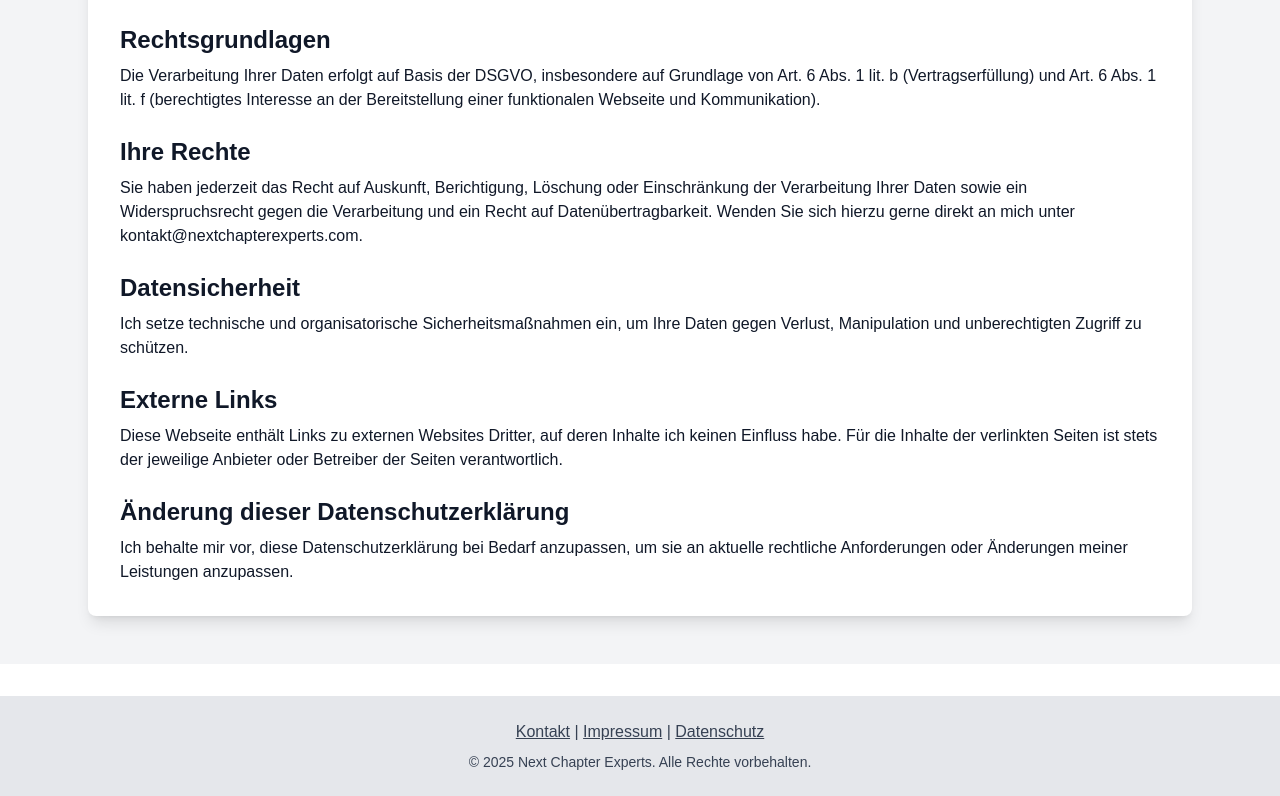
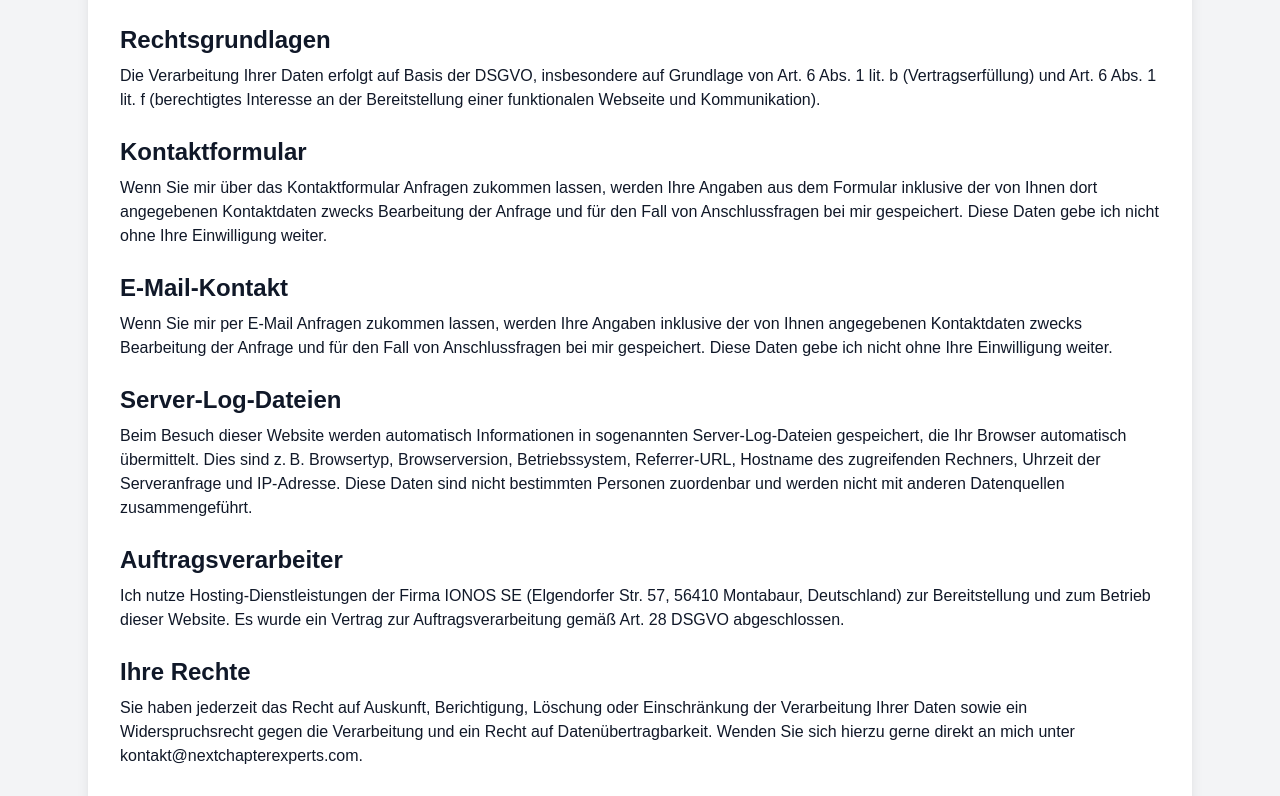
Before and after one commit to NextChapterExperts/WebSeite, a Next.js app: page /datenschutz in a window 1280 px wide. Shown: the part 660-1456 px from the top of the page. Built offline with nearby package versions, Linux system fonts and the light colour scheme.

Commit message:
Kleinere Fehler, Datenschutz überarbeitet

```diff
--- a/src/app/datenschutz/page.tsx
+++ b/src/app/datenschutz/page.tsx
@@ -35,6 +35,33 @@ export default function DatenschutzPage() {
                         und Art. 6 Abs. 1 lit. f (berechtigtes Interesse an der Bereitstellung einer funktionalen Webseite und Kommunikation).
                     </p>
 
+                    <h2 className="text-2xl font-semibold mt-6 mb-2">Kontaktformular</h2>
+                    <p>
+                        Wenn Sie mir über das Kontaktformular Anfragen zukommen lassen, werden Ihre Angaben aus dem Formular inklusive der von Ihnen dort angegebenen Kontaktdaten
+                        zwecks Bearbeitung der Anfrage und für den Fall von Anschlussfragen bei mir gespeichert.
+                        Diese Daten gebe ich nicht ohne Ihre Einwilligung weiter.
+                    </p>
+
+                    <h2 className="text-2xl font-semibold mt-6 mb-2">E-Mail-Kontakt</h2>
+                    <p>
+                        Wenn Sie mir per E-Mail Anfragen zukommen lassen, werden Ihre Angaben inklusive der von Ihnen angegebenen Kontaktdaten
+                        zwecks Bearbeitung der Anfrage und für den Fall von Anschlussfragen bei mir gespeichert.
+                        Diese Daten gebe ich nicht ohne Ihre Einwilligung weiter.
+                    </p>
+
+                    <h2 className="text-2xl font-semibold mt-6 mb-2">Server-Log-Dateien</h2>
+                    <p>
+                        Beim Besuch dieser Website werden automatisch Informationen in sogenannten Server-Log-Dateien gespeichert, die Ihr Browser automatisch übermittelt.
+                        Dies sind z. B. Browsertyp, Browserversion, Betriebssystem, Referrer-URL, Hostname des zugreifenden Rechners, Uhrzeit der Serveranfrage und IP-Adresse.
+                        Diese Daten sind nicht bestimmten Personen zuordenbar und werden nicht mit anderen Datenquellen zusammengeführt.
+                    </p>
+
+                    <h2 className="text-2xl font-semibold mt-6 mb-2">Auftragsverarbeiter</h2>
+                    <p>
+                        Ich nutze Hosting-Dienstleistungen der Firma IONOS SE (Elgendorfer Str. 57, 56410 Montabaur, Deutschland) zur Bereitstellung und zum Betrieb dieser Website.
+                        Es wurde ein Vertrag zur Auftragsverarbeitung gemäß Art. 28 DSGVO abgeschlossen.
+                    </p>
+
                     <h2 className="text-2xl font-semibold mt-6 mb-2">Ihre Rechte</h2>
                     <p>
                         Sie haben jederzeit das Recht auf Auskunft, Berichtigung, Löschung oder Einschränkung der Verarbeitung Ihrer Daten sowie ein Widerspruchsrecht
@@ -54,7 +81,7 @@ export default function DatenschutzPage() {
 
                     <h2 className="text-2xl font-semibold mt-6 mb-2">Änderung dieser Datenschutzerklärung</h2>
                     <p>
-                        Ich behalte mir vor, diese Datenschutzerklärung bei Bedarf anzupassen, um sie an aktuelle rechtliche Anforderungen oder Änderungen meiner Leistungen anzupassen.
+                        Ich behalte mir vor, diese Datenschutzerklärung bei Bedarf anzupassen, um sie an aktuelle rechtliche Anforderungen oder Änderungen meiner Leistungen anzugleichen.
                     </p>
                 </div>
             </section>
--- a/src/app/nav.tsx
+++ b/src/app/nav.tsx
@@ -54,7 +54,7 @@ export default function Nav() {
           </li>
           <li>
             <Link href="/portfolio" className="block py-2 md:py-0 hover:underline" onClick={() => setIsMenuOpen(false)}>
-             Mein Portfolio
+           Portfolio
             </Link>
           </li>
           <li>
--- a/src/app/portfolio/page.tsx
+++ b/src/app/portfolio/page.tsx
@@ -69,7 +69,7 @@ export default function Leistungen() {
       <header className="bg-gray-900 text-white py-16 text-center">
         <h1 className="text-4xl font-bold">Wissen, das wirkt</h1>
         <p className="mt-4 text-lg">
-          Lernen Sie von Experten: Wissenstransfer & Prototyping für SAP BTP, Integration & AI – individuell, praxisnah und flexibel einsetzbar..
+          Lernen Sie von Experten: Wissenstransfer & Prototyping für SAP BTP, Integration & AI – individuell, praxisnah und flexibel einsetzbar.
         </p>
       </header>
 
```
